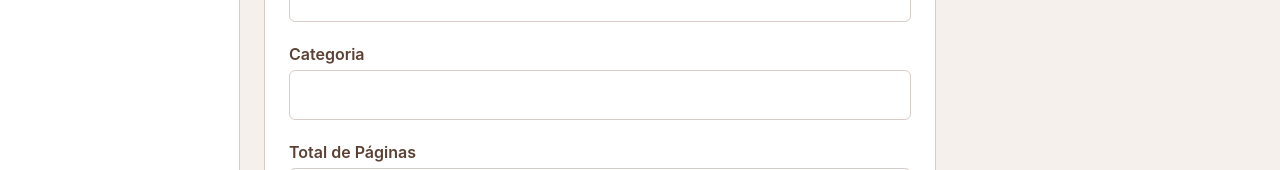
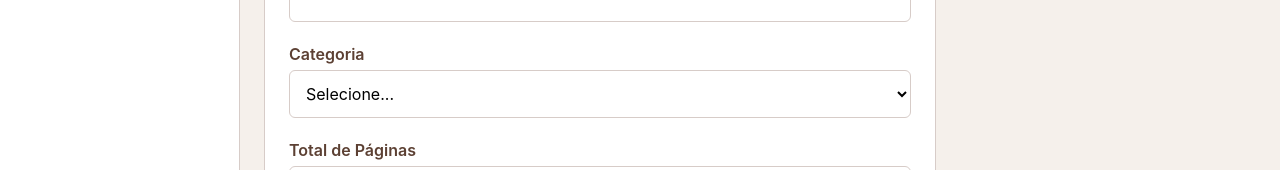
Before and after one commit to sredward11/trabalho-frontend, a React (Vite) app in the folder lecture-life/: page /livros/novo in a window 1280 px wide. Shown: the part 357-527 px from the top of the page. Built offline with nearby package versions, Linux system fonts and the light colour scheme; sample sign-in values are in the browser's storage.

Commit message:
feat: implementa listagem dinâmica de livros com useEffect e componente Tabela. Fecha #5.

```diff
--- a/lecture-life/src/Forms/LivroForm.jsx
+++ b/lecture-life/src/Forms/LivroForm.jsx
@@ -85,12 +85,20 @@ function LivroForm() {
           <label htmlFor="categoria" className="font-semibold text-[#5c4033]">
             Categoria
           </label>
-          <input
+          <select
             id="categoria"
-            type="text"
             {...register('categoria')}
-            className="border border-[#d7ccc8] p-3 rounded-md focus:outline-none focus:ring-2 focus:ring-[#8d6e63]"
-          />
+            className="border border-[#d7ccc8] p-3 rounded-md bg-white focus:outline-none focus:ring-2 focus:ring-[#8d6e63]"
+          >
+            <option value="">Selecione...</option>
+            <option value="Romance">Romance</option>
+            <option value="Tecnologia">Tecnologia</option>
+            <option value="Fantasia">Fantasia</option>
+            <option value="Ficção">Ficção</option>
+            <option value="Biografia">Biografia</option>
+            <option value="Acadêmico">Acadêmico</option>
+            <option value="Outros">Outros</option>
+          </select>
         </div>
 
         <div className="flex flex-col gap-1">
--- /dev/null
+++ b/lecture-life/src/components/Tabela.jsx
@@ -0,0 +1,36 @@
+function Tabela({ headers, data }) {
+  return (
+    <div className="overflow-x-auto rounded-lg border border-[#d7ccc8]">
+      <table className="w-full text-left bg-white">
+        <thead className="bg-[#5c4033] text-white">
+          <tr>
+            {headers.map((header, index) => (
+              <th key={index} className="px-4 py-3 font-semibold text-sm">
+                {header}
+              </th>
+            ))}
+          </tr>
+        </thead>
+        <tbody>
+          {data.map((linha, index) => (
+            <tr
+              key={index}
+              className={index % 2 === 0 ? 'bg-white' : 'bg-[#f5f0eb]'}
+            >
+              {Object.values(linha).map((valor, i) => (
+                <td
+                  key={i}
+                  className="px-4 py-3 text-[#303030] text-sm border-t border-[#d7ccc8]"
+                >
+                  {valor}
+                </td>
+              ))}
+            </tr>
+          ))}
+        </tbody>
+      </table>
+    </div>
+  );
+}
+
+export default Tabela;
--- a/lecture-life/src/pages/Livros.jsx
+++ b/lecture-life/src/pages/Livros.jsx
@@ -1,7 +1,31 @@
+import { useState, useEffect } from 'react';
 import { useNavigate } from 'react-router-dom';
+import Tabela from '../components/Tabela';
+import { listarLivros } from '../service/livroService';
 
 function Livros() {
+  const [livros, setLivros] = useState([]);
+  const [carregando, setCarregando] = useState(true);
   const navigate = useNavigate();
+
+  useEffect(() => {
+    listarLivros()
+      .then((dados) => {
+        setLivros(Array.isArray(dados) ? dados : []);
+        setCarregando(false);
+      })
+      .catch(() => setCarregando(false));
+  }, []);
+
+  const headers = ['Título', 'Autor', 'Categoria', 'Páginas', 'Sinopse'];
+
+  const data = livros.map((livro) => ({
+    titulo: livro.titulo,
+    autor: livro.autor || '—',
+    categoria: livro.categoria || '—',
+    paginasTotal: livro.paginasTotal || '—',
+    sinopse: livro.sinopse || '—',
+  }));
 
   return (
     <section>
@@ -14,7 +38,12 @@ function Livros() {
           + Novo Livro
         </button>
       </div>
-      <p className="text-[#8d6e63]">Listagem em breve...</p>
+
+      {carregando && <p className="text-[#8d6e63]">Carregando livros...</p>}
+      {!carregando && livros.length === 0 && (
+        <p className="text-[#8d6e63]">Nenhum livro cadastrado ainda.</p>
+      )}
+      {!carregando && livros.length > 0 && <Tabela headers={headers} data={data} />}
     </section>
   );
 }
```
